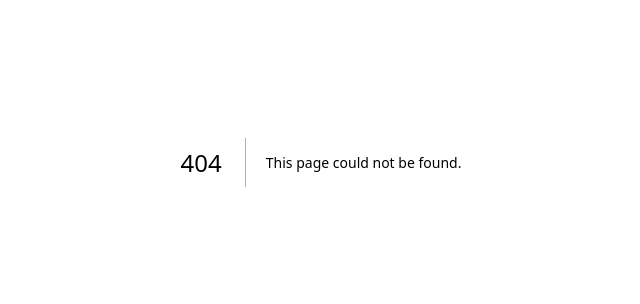
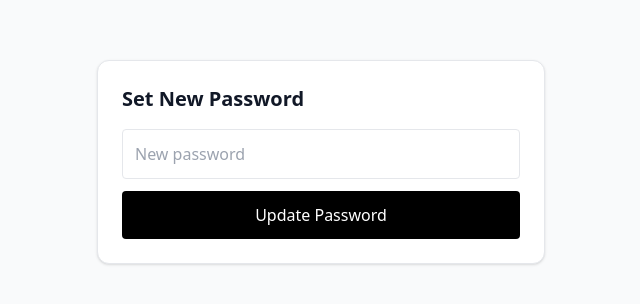
Before and after one commit to jlstudios131-droid/agency-pulse, a Next.js app: page /auth/update-password in a window 1280 px wide. Before the commit this address had no page. Shown: the part 238-542 px from the top of the page, without its empty margins (319-959 px from the left). Built offline with nearby package versions, Linux system fonts and the light colour scheme.

Commit message:
Create page.tsx

```diff
--- /dev/null
+++ b/app/auth/update-password/page.tsx
@@ -0,0 +1,67 @@
+"use client";
+
+import { useState } from "react";
+import { supabase } from "@/lib/supabaseClient";
+import { useRouter } from "next/navigation";
+
+export default function UpdatePasswordPage() {
+  const [password, setPassword] = useState("");
+  const [status, setStatus] = useState<string | null>(null);
+  const [loading, setLoading] = useState(false);
+  const router = useRouter();
+
+  const handleUpdate = async (e: React.FormEvent) => {
+    e.preventDefault();
+    setStatus(null);
+    setLoading(true);
+
+    try {
+      const { error } = await supabase.auth.updateUser({
+        password,
+      });
+
+      if (error) {
+        setStatus(error.message);
+        setLoading(false);
+        return;
+      }
+
+      setStatus("Password updated successfully.");
+      setTimeout(() => router.push("/login"), 1500);
+    } catch (err) {
+      setStatus("Unexpected error.");
+    } finally {
+      setLoading(false);
+    }
+  };
+
+  return (
+    <div className="min-h-screen flex items-center justify-center p-6">
+      <form
+        onSubmit={handleUpdate}
+        className="w-full max-w-md bg-white p-6 rounded-xl shadow border"
+      >
+        <h1 className="text-xl font-semibold mb-4">Set New Password</h1>
+
+        {status && (
+          <p className="text-sm mb-3 text-blue-600">{status}</p>
+        )}
+
+        <input
+          type="password"
+          placeholder="New password"
+          className="w-full border p-3 rounded mb-3"
+          value={password}
+          onChange={(e) => setPassword(e.target.value)}
+        />
+
+        <button
+          disabled={loading}
+          className="w-full bg-black text-white p-3 rounded disabled:opacity-40"
+        >
+          {loading ? "Updating..." : "Update Password"}
+        </button>
+      </form>
+    </div>
+  );
+      }
```
